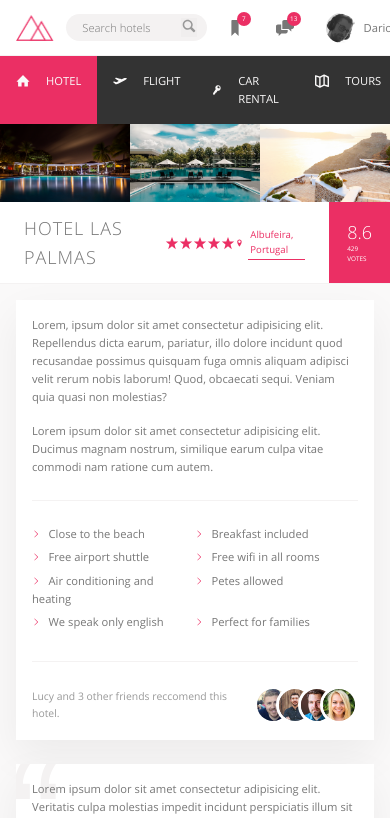
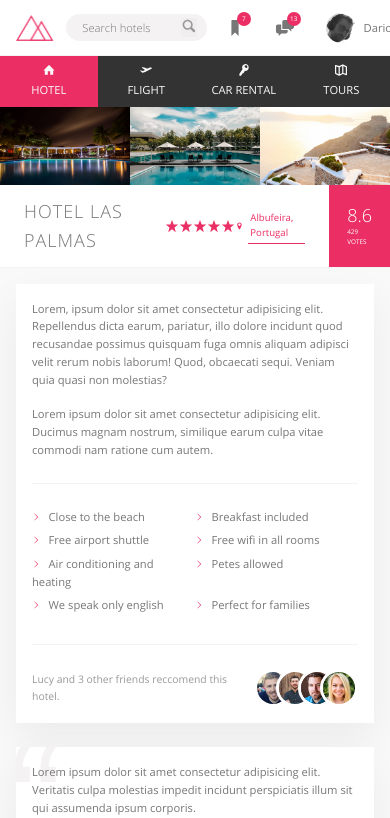
Before and after one commit to dario-piotrowicz/VueJS3-CSS_demo_Trillo_website_miniproject, a Vue app: page / in a window 390 px wide. Shown: the top 818 px of the page. Built offline with nearby package versions, Linux system fonts and the light colour scheme.

Commit message:
making the nav links adapt to smaller screens

```diff
--- a/src/components/NavSidebar.vue
+++ b/src/components/NavSidebar.vue
@@ -114,6 +114,10 @@
         justify-content: center;
         padding: 2rem;
       }
+      @media only screen and (max-width: 600px) {
+        flex-direction: column;
+        padding: 1rem 0.5rem;
+      }
     }
   }
 
@@ -123,6 +127,14 @@
     height: $size;
     margin-right: 2rem;
     fill: currentColor;
+
+    @media only screen and (max-width: 600px) {
+      margin-right: 0;
+      $size: 1.5rem;
+      width: $size;
+      height: $size;
+      margin-bottom: 5px;
+    }
   }
 }
 
```
